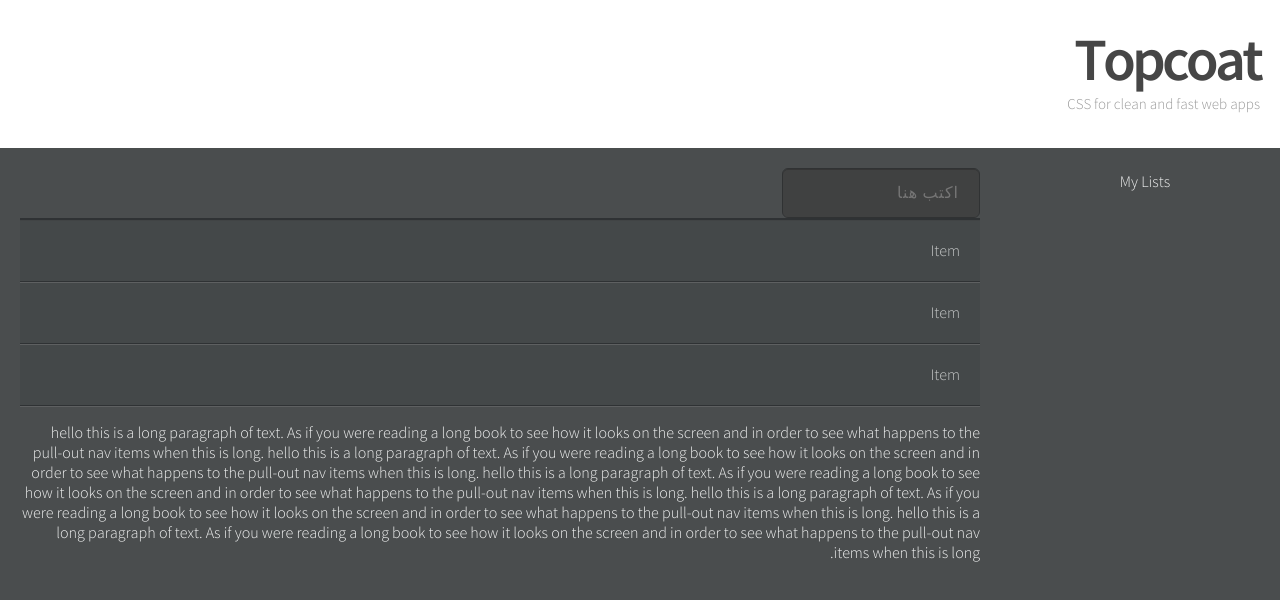
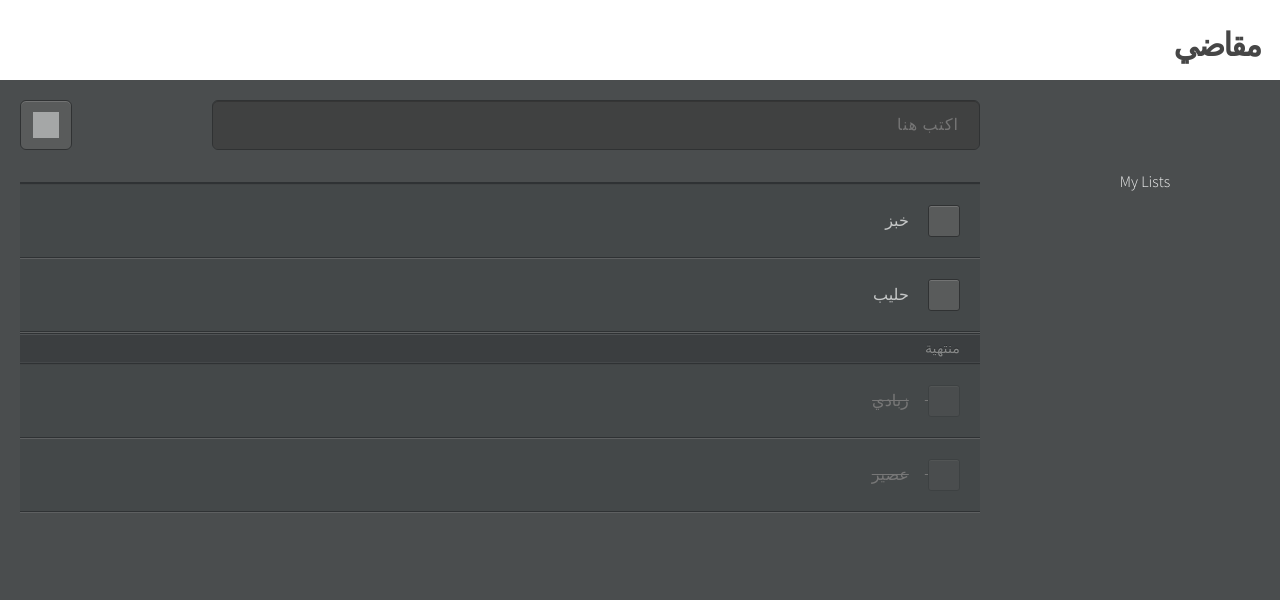
Before and after one commit to adg29/lista, a plain HTML site: page index.html in a window 1280 px wide. Drawn offline with Linux system fonts and the light colour scheme.

Commit message:
html structure fleshed out

```diff
--- a/index.html
+++ b/index.html
@@ -43,6 +43,35 @@
           vertical-align: middle;
           line-height: 4em;
         }
+
+        #main-header {
+            height: 5em;
+        }
+
+        #main-header hgroup h1 {
+            font-size: 2em;
+        }
+
+        .lista-finished {
+            text-decoration: line-through;
+            color: #777;
+        }
+
+        .lista-add {
+            margin-bottom: 2em;
+        }
+
+        .lista-add-field {
+            width: 80%;
+        }
+
+        .lista-add-button {
+            float: left;
+        }
+
+        .lista-item-text {
+            margin-right: 1em;
+        }
         </style>
 
 
@@ -70,8 +99,8 @@
 
         <header id="main-header">
           <hgroup>
-            <h1><a href="http://topcoat.io">Topcoat</a></h1>
-            <p>CSS for clean and fast web apps</p>
+            <h1><a href="http://topcoat.io">مقاضي</a></h1>
+            <!-- <p>CSS for clean and fast web apps</p> -->
           </hgroup>
           <a id="slide-menu-button" class="topcoat-icon-button--large--quiet">
             <span class="topcoat-icon--large topcoat-icon--menu-stack"></span> <!-- topcoat-icon--menu-stack -->
@@ -79,17 +108,56 @@
         </header>
 
         <div id="content">
-          <input type="text" class="topcoat-text-input" placeholder="اكتب هنا"/>
+            <div class="lista-add">
+                  <input type="text" class="topcoat-text-input lista-add-field" placeholder="اكتب هنا"/>
+                  <button class="topcoat-icon-button lista-add-button">
+                    <span class="topcoat-icon" style="background-color:#A5A7A7;"></span>
+                  </button>
+            </div>
 
           <div class="topcoat-list">
             <ul class="topcoat-list__container">
-              <li class="topcoat-list__item">Item</li>
-              <li class="topcoat-list__item">Item</li>
-              <li class="topcoat-list__item">Item</li>
+              <li class="topcoat-list__item">
+                <label class="topcoat-checkbox">
+                  <input type="checkbox">
+                  <div class="topcoat-checkbox__checkmark"></div>
+                  <span class="lista-item-text">خبز</span>
+              </label>
+              </li>
+              <li class="topcoat-list__item">
+                <label class="topcoat-checkbox">
+                  <input type="checkbox">
+                  <div class="topcoat-checkbox__checkmark"></div>
+                  <span class="lista-item-text">حليب</span>
+              </label>
+              </li>
+
             </ul>
           </div>
 
-          <p>hello this is a long paragraph of text.  As if you were reading a long book to see how it looks on the screen and in order to see what happens to the pull-out nav items when this is long. hello this is a long paragraph of text.  As if you were reading a long book to see how it looks on the screen and in order to see what happens to the pull-out nav items when this is long. hello this is a long paragraph of text.  As if you were reading a long book to see how it looks on the screen and in order to see what happens to the pull-out nav items when this is long. hello this is a long paragraph of text.  As if you were reading a long book to see how it looks on the screen and in order to see what happens to the pull-out nav items when this is long. hello this is a long paragraph of text.  As if you were reading a long book to see how it looks on the screen and in order to see what happens to the pull-out nav items when this is long. </p>
+          <!-- ===== Completed Items ===== -->
+            <div class="topcoat-list">
+              <h3 class="topcoat-list__header">منتهية</h3>
+              <ul class="topcoat-list__container">
+              <li class="topcoat-list__item">
+                <label class="topcoat-checkbox lista-finished">
+                  <input type="checkbox" disabled>
+                  <div class="topcoat-checkbox__checkmark"></div>
+                  <span class="lista-item-text">زبادي</span>
+                </label>
+              </li>
+              <li class="topcoat-list__item">
+                <label class="topcoat-checkbox lista-finished">
+                  <input type="checkbox" disabled>
+                  <div class="topcoat-checkbox__checkmark"></div>
+                  <span class="lista-item-text">عصير</span>
+                </label>
+              </li>
+
+            </ul>
+            </div>
+
+          <!-- <p>hello this is a long paragraph of text.  As if you were reading a long book to see how it looks on the screen and in order to see what happens to the pull-out nav items when this is long. hello this is a long paragraph of text.  As if you were reading a long book to see how it looks on the screen and in order to see what happens to the pull-out nav items when this is long. hello this is a long paragraph of text.  As if you were reading a long book to see how it looks on the screen and in order to see what happens to the pull-out nav items when this is long. hello this is a long paragraph of text.  As if you were reading a long book to see how it looks on the screen and in order to see what happens to the pull-out nav items when this is long. hello this is a long paragraph of text.  As if you were reading a long book to see how it looks on the screen and in order to see what happens to the pull-out nav items when this is long. </p> -->
         </div>
 
       </div> <!-- #site -->
```
